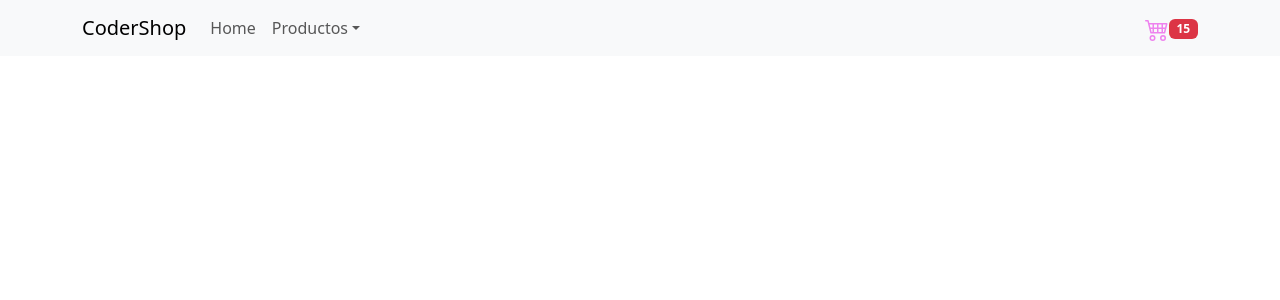
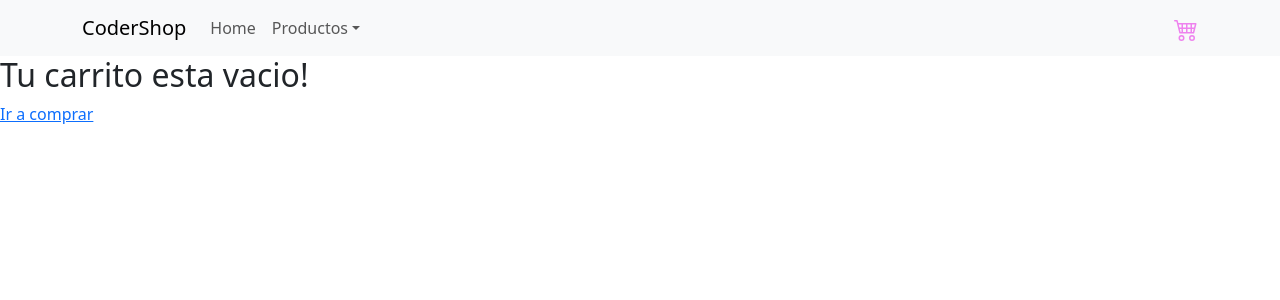
Before and after one commit to ltherisod/coderShop63385, a React (Vite) app: page /cart in a window 1280 px wide. Shown: the top 300 px of the page. Built offline with nearby package versions, Linux system fonts and the light colour scheme.

Commit message:
cart context y dudas

```diff
--- a/src/App.jsx
+++ b/src/App.jsx
@@ -6,19 +6,24 @@ import ItemListContainer from './components/ItemListContainer'
 import NavbarReactBootstrap from './components/NavbarReactBootstrap';
 import ItemDetailContainer from './components/ItemDetailContainer';
 import { BrowserRouter, Routes, Route } from 'react-router-dom';
+import { CartProvider } from './context/CartContext';
+import CartContainer from './components/CartContainer';
 function App() {
 
 
   return (
+    <CartProvider>
       <BrowserRouter>
          <NavbarReactBootstrap/>
          <Routes>
            <Route path='/' element={<ItemListContainer greeting='Bienvenidos al After n°2' />} />
            <Route path='/category/:categoryId' element={<ItemListContainer greeting='Bienvenidos al After n°2' />} />
            <Route path='/item/:id' element={ <ItemDetailContainer/>}/>
+           <Route path='/cart' element={ <CartContainer/>}/>
          </Routes>
       </BrowserRouter>
+
+    </CartProvider>
   )
-
 }
 export default App
--- /dev/null
+++ b/src/components/CartContainer.jsx
@@ -0,0 +1,27 @@
+import React, { useContext } from 'react'
+import { CartContext } from '../context/CartContext'
+import { Link } from 'react-router-dom'
+import CartItem from './CartItem'
+
+const CartContainer = () => {
+    const {cart, clear, cartTotal} = useContext(CartContext)
+  return (
+    <div>
+        {
+            !cart.length
+            ? <div>
+                <h2> Tu carrito esta vacio!</h2>
+                <Link to='/'>Ir a comprar</Link>
+            </div>
+            :<div>
+                <h2> Tu Carrito!</h2>
+                {cart.map((prod)=> <CartItem key={prod.id} prod={prod}/>)}
+                <span>Saldo total: {cartTotal()}</span>
+                <button className='btn btn-danger' onClick={clear}>Vaciar Carrito</button>
+            </div>
+        }
+    </div>
+  )
+}
+
+export default CartContainer
--- /dev/null
+++ b/src/components/CartItem.jsx
@@ -0,0 +1,17 @@
+import React, { useContext } from 'react'
+import { CartContext } from '../context/CartContext'
+
+const CartItem = ({prod}) => {
+    const {removeItem} = useContext(CartContext)
+  return (
+    <div style={{display:'flex', justifyContent:'space-between', alignItems:'center', padding:'2rem'}}>
+        <img src={prod.img} alt={prod.name} style={{width:'10rem'}}/>
+        <span>{prod.name}</span>
+        <span>Cantidad: {prod.qty}</span>
+        <span>${prod.price}</span>
+        <button className='btn btn-danger' onClick={()=> removeItem(prod.id)}>X</button>
+    </div>
+  )
+}
+
+export default CartItem
--- a/src/components/CartWidgetReactIcons.jsx
+++ b/src/components/CartWidgetReactIcons.jsx
@@ -1,10 +1,13 @@
 import { BsCart4 } from "react-icons/bs";
 import { Badge } from "react-bootstrap";
+import { useContext } from "react";
+import { CartContext } from "../context/CartContext";
 const CartWidgetReactIcons = () =>{
+    const {cartQty}= useContext(CartContext)
     return(
         <div>
             <BsCart4 fontSize={'1.5rem'} color='violet'/>
-            <Badge bg="danger">15</Badge>
+           {cartQty() > 0 && <Badge bg="danger">{cartQty()}</Badge>}
         </div>
     )
 }
--- a/src/components/ItemDetail.jsx
+++ b/src/components/ItemDetail.jsx
@@ -1,9 +1,15 @@
-import React from 'react'
+import React, { useContext, useState } from 'react'
 import ItemCount from './ItemCount'
+import { CartContext } from '../context/CartContext'
+import { Link } from 'react-router-dom'
 
 const ItemDetail = ({producto}) => {
+  const [purchase, setPurchase] = useState(false)
+  const {addItem} = useContext(CartContext)
+
     const onAdd = (cantidad) =>{
-        alert(`Compraste ${cantidad} productos!`)
+      setPurchase(true)
+       addItem(producto, cantidad)
     }
   return (
     <div style={{display:'FLEX', justifyContent:'center', flexDirection:'column', alignItems:'center'}}>
@@ -12,7 +18,7 @@ const ItemDetail = ({producto}) => {
         <p>{producto.description}</p>
         <p>Stock: {producto.stock}</p>
         <p>${producto.price},00</p>
-        <ItemCount stock={producto.stock} initial={1} onAdd={onAdd}/>
+      { purchase ? <Link className='btn btn-dark' to='/cart'>Ir al carrito</Link> :  <ItemCount stock={producto.stock} initial={1} onAdd={onAdd}/>}
     </div>
   )
 }
--- a/src/components/NavbarReactBootstrap.jsx
+++ b/src/components/NavbarReactBootstrap.jsx
@@ -4,8 +4,12 @@ import Navbar from 'react-bootstrap/Navbar';
 import NavDropdown from 'react-bootstrap/NavDropdown';
 import CartWidgetReactIcons from './CartWidgetReactIcons';
 import { NavLink } from 'react-router-dom';
+import { CartContext } from '../context/CartContext';
+import { useContext } from 'react';
 
 function NavbarReactBootstrap() {
+  const {cartQty}=useContext(CartContext)
+
   return (
     <Navbar expand="lg" className="bg-body-tertiary">
       <Container>
@@ -26,7 +30,10 @@ function NavbarReactBootstrap() {
 
             </NavDropdown>
           </Nav>
-          <CartWidgetReactIcons/>
+          {/* //Pueden hacerlo asi */}
+         {/* { cartQty() > 0 && <NavLink style={{textDecoration:'none'}} to='/cart'><CartWidgetReactIcons/></NavLink>} */}
+         {/* La logica la hago en CARTwIDGET */}
+         <NavLink style={{textDecoration:'none'}} to='/cart'><CartWidgetReactIcons/></NavLink>
         </Navbar.Collapse>
       </Container>
     </Navbar>
--- /dev/null
+++ b/src/context/CartContext.jsx
@@ -0,0 +1,45 @@
+import { createContext, useState } from "react";
+
+export const CartContext = createContext()
+
+export const CartProvider = ({children})=> {
+    const [cart, setCart]= useState([])
+        const addItem = (item, cantidad) =>{
+            if(isInCart(item.id)){
+                const newCart = cart.map((prod)=> {
+                    if(prod.id === item.id){
+                        return {...item, qty: prod.qty + cantidad}
+                    }else{
+                        return prod
+                    }
+                })
+                //actualizo el carrito
+                setCart(newCart)
+            }else{
+
+                setCart([...cart,{...item, qty: cantidad} ])
+            }
+        }
+
+        const isInCart = (id) =>{
+        return cart.some((item)=> item.id === id)
+        }
+        const clear = () =>{
+            setCart([])
+        }
+        const removeItem = (id) =>{
+            setCart(cart.filter((prod) => prod.id !== id))
+        }
+
+        const cartTotal = () =>{
+            return cart.reduce((acc, prod)=> (acc += prod.price * prod.qty),0)
+        }
+        const cartQty = () =>{
+            return cart.reduce((acc, prod)=> (acc += prod.qty), 0)
+        }
+    return(
+        <CartContext.Provider value={{cart, addItem, clear, removeItem, cartTotal, cartQty}}>
+            {children}
+        </CartContext.Provider>
+    )
+}
```
Lines whose indentation alone changed are shown as unchanged.
